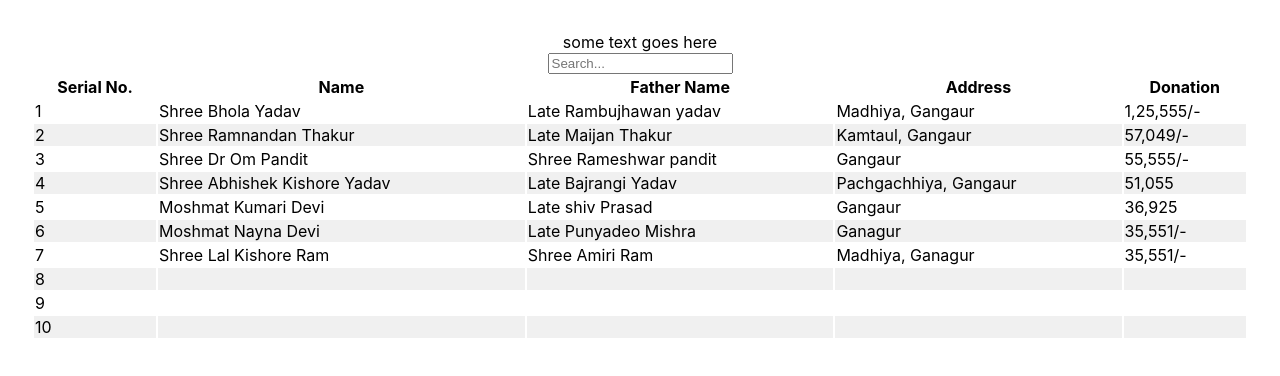
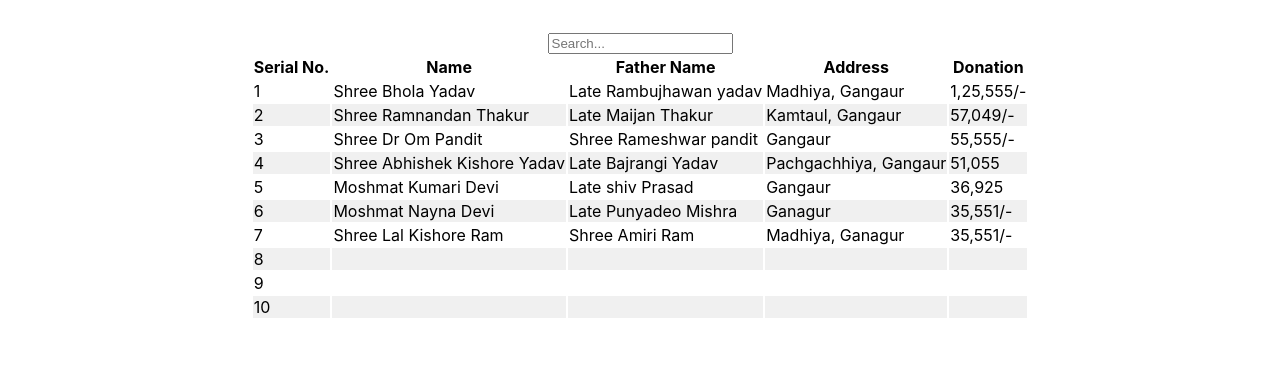
Before and after one commit to bikashamit/donationRecord, a React (Create React App) app: page / in a window 1280 px wide. Shown: the top 376 px of the page. Built offline with nearby package versions, Linux system fonts and the light colour scheme.

Commit message:
webdevelopment

```diff
--- a/src/App.js
+++ b/src/App.js
@@ -25,6 +25,9 @@ const App = () => {
       {
         Header: 'Serial No.',
         accessor: (row, index) => index + 1,
+        disableSortBy: true,
+        id: 'serialNo',
+        Cell: ({ value }) => <span className="mobile-serial-no">{value}</span>,
       },
       {
         Header: 'Name',
@@ -60,7 +63,6 @@ const App = () => {
 
   return (
     <div className="App">
-    <div>some text goes here</div>
       <div className="filter-container">
         <input
           className="filter-input"
@@ -69,13 +71,16 @@ const App = () => {
           placeholder="Search..."
         />
       </div>
+      <div className="table-container">
         <table {...getTableProps()} className="mobile-table">
           <thead>
             {headerGroups.map((headerGroup) => (
               <tr {...headerGroup.getHeaderGroupProps()}>
                 {headerGroup.headers.map((column) => (
                   <th
-                  {...column.getHeaderProps(column.getSortByToggleProps())}
+                    {...column.getHeaderProps(
+                      column.getSortByToggleProps()
+                    )}
                     className={
                       column.isSorted
                         ? column.isSortedDesc
@@ -96,9 +101,11 @@ const App = () => {
               return (
                 <tr
                   {...row.getRowProps()}
-                style={{ backgroundColor: i % 2 === 0 ? '#fff' : '#f0f0f0' }}
+                  style={{
+                    backgroundColor: i % 2 === 0 ? '#fff' : '#f0f0f0',
+                  }}
                 >
-                {row.cells.map((cell) => (
+                  {row.cells.map((cell, index) => (
                     <td {...cell.getCellProps()}>{cell.render('Cell')}</td>
                   ))}
                 </tr>
@@ -107,6 +114,7 @@ const App = () => {
           </tbody>
         </table>
       </div>
+    </div>
   );
 };
 
```
Lines whose indentation alone changed are shown as unchanged.
